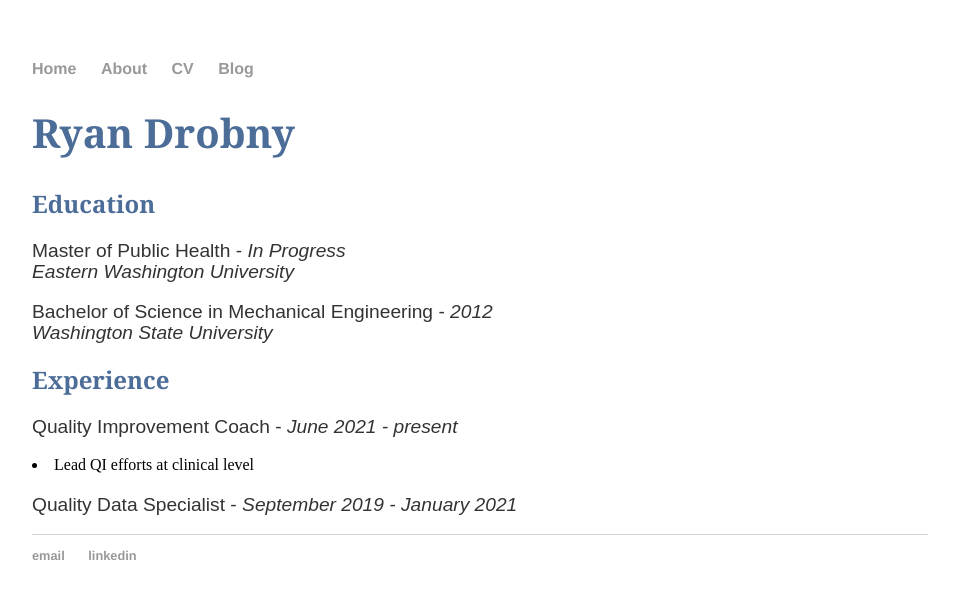
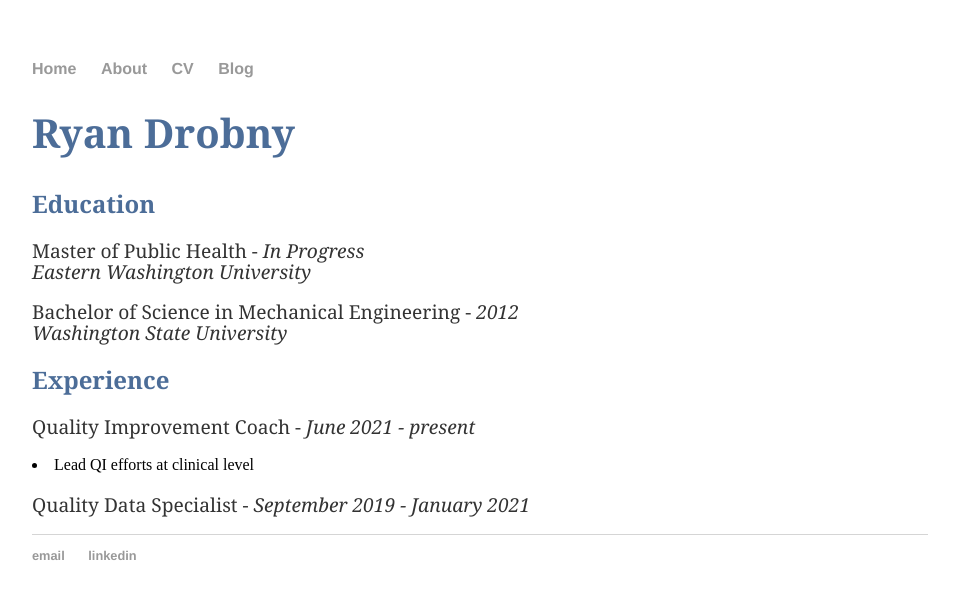
Before and after one commit to rjd712/rjd712.github.io, a Jekyll site: the page built from cv/index.html, in a window 1280 px wide. Shown: the top 599 px of the page, without its empty margins (160-1119 px from the left). Built offline with Jekyll 4.4.1, drawn with Linux system fonts in a browser that asks for light colours.

Commit message:
Update main.css

```diff
--- a/css/main.css
+++ b/css/main.css
@@ -31,7 +31,7 @@
 }
 p {
     font-size: 1.2em;
-    font-family:'Arial', 'Sans-Serif';
+    font-family:'Cambria', 'Sans-Serif';
     line-height: 1.1em;
     color: #333;
 }
```
